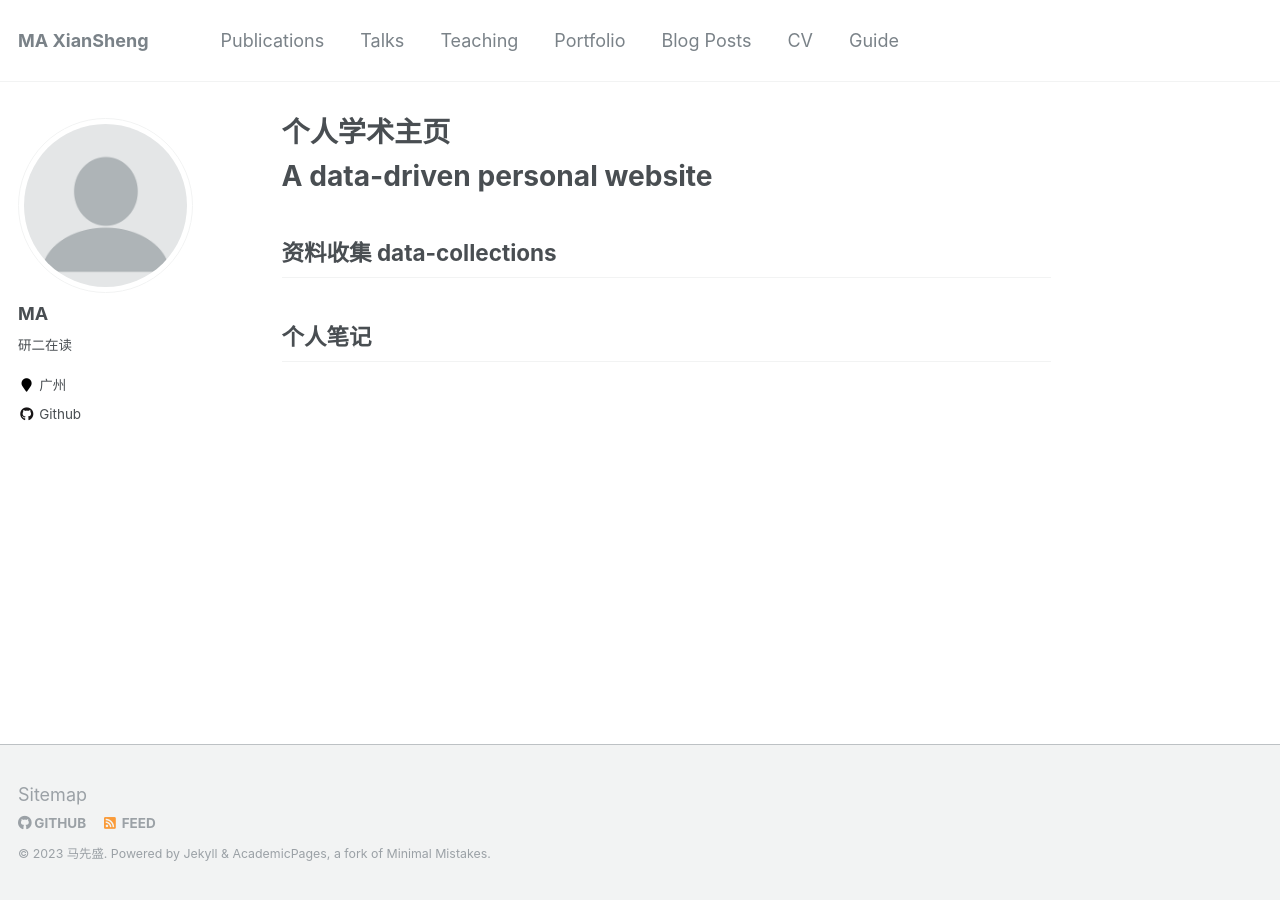
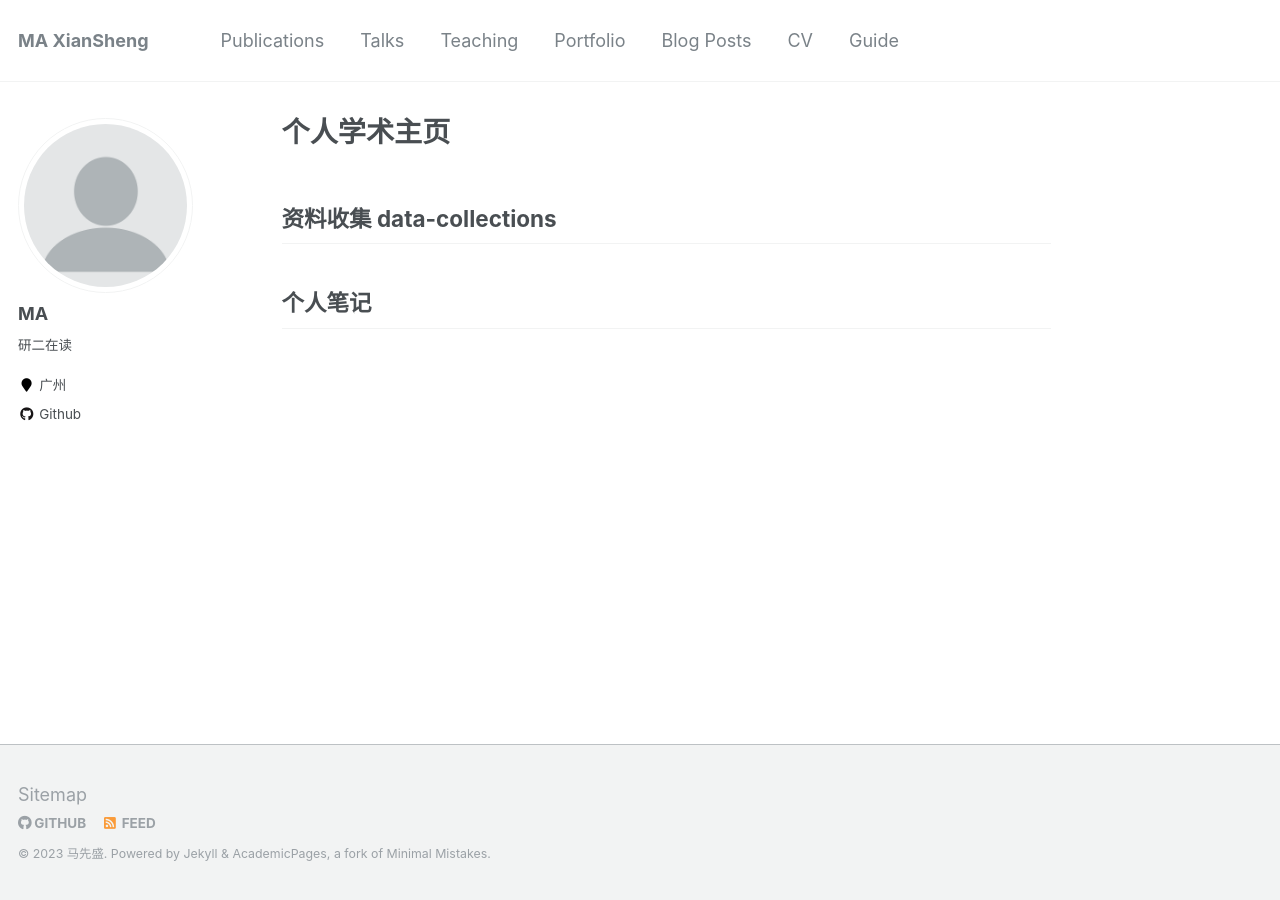
Before and after one commit to hsienshaun/hsienshaun.github.io, a Jekyll site: the page built from _pages/about.md, in a window 1280 px wide. Built offline with Jekyll 4.4.1, drawn with Linux system fonts in a browser that asks for light colours.

Commit message:
Update about.md

```diff
--- a/_pages/about.md
+++ b/_pages/about.md
@@ -8,8 +8,6 @@ redirect_from:
   - /about.html
 ---
 
-# A data-driven personal website
-
 ## 资料收集 data-collections
 
 ## 个人笔记
```
